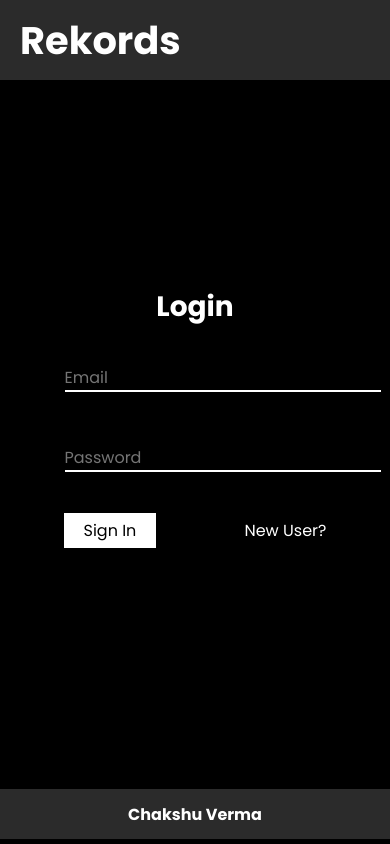
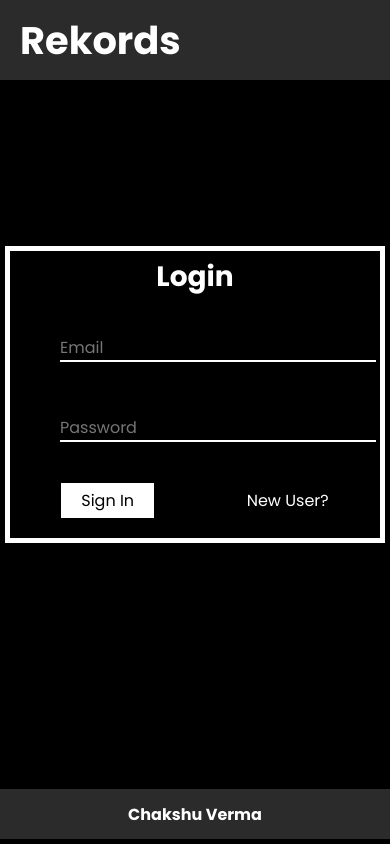
Before and after one commit to ChakshuVerma/Rekordss, a React (Create React App) app in the folder client/: page /#/login in a window 390 px wide. Built offline with nearby package versions, Linux system fonts and the light colour scheme.

Commit message:
Added 404

```diff
--- a/client/src/components/login-register/Login-Register.css
+++ b/client/src/components/login-register/Login-Register.css
@@ -76,12 +76,22 @@
 
 
 /* Responsiveness */
+@media (max-width: 500px) {
+    .login .main-content,
+    .register .main-content{
+        padding: 5px;
+    }
+}
+
 @media (max-width: 400px){
     .login .center-div,
     .register .center-div{
-        width: 95%;
-        border: none;
+        width: 100%;
+        /* border: none; */
+
+        /* border: 5px solid green; */
     }
+
     .login .center-div h1,
     .register .center-div h1{
         margin-bottom: none;
```
